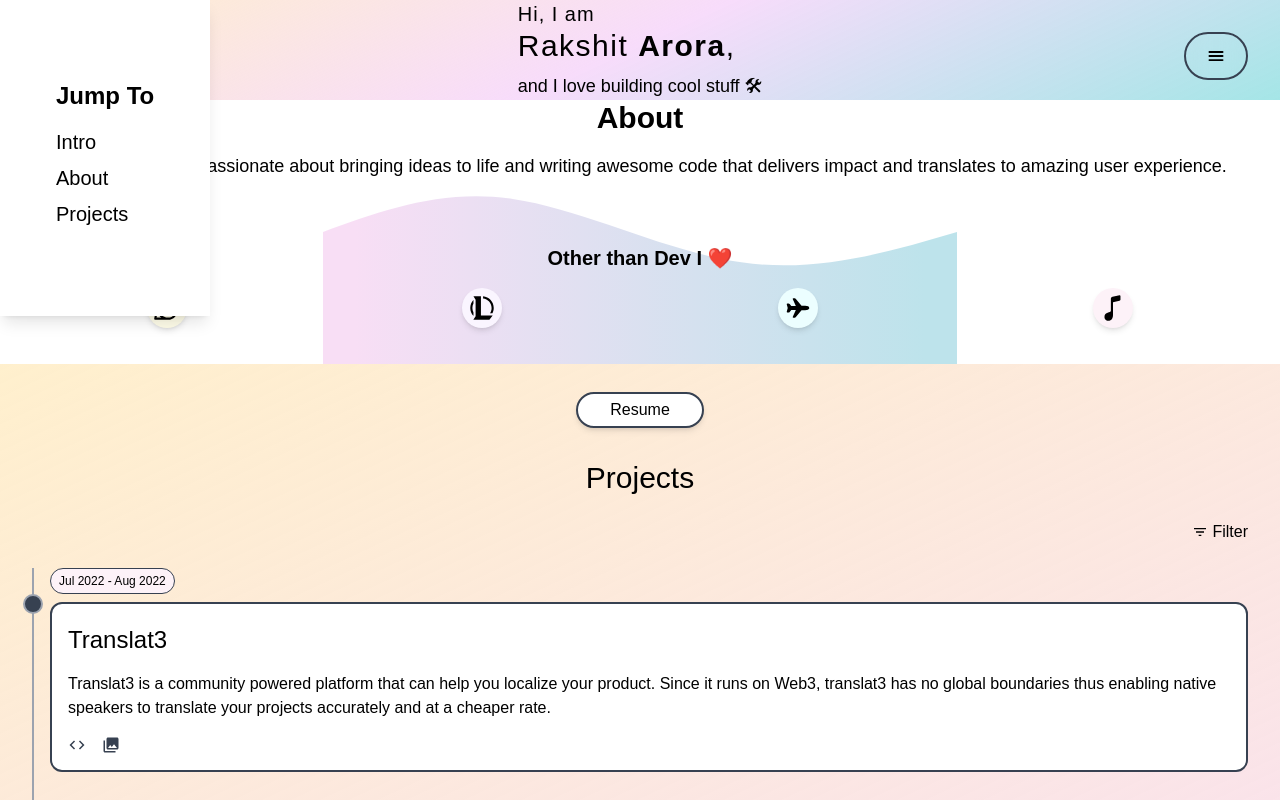
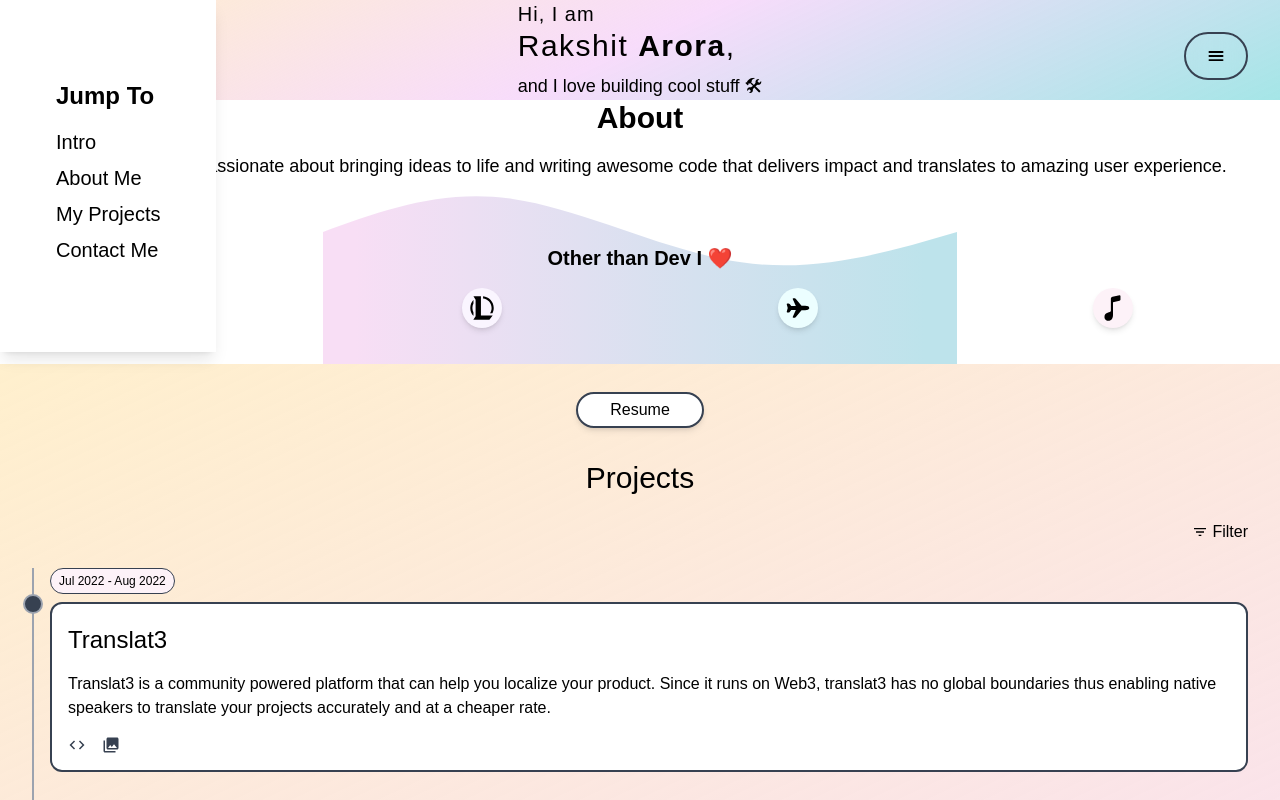
Before and after one commit to rakshit087/rakshit087.github.io, a Next.js app: page / in a window 1280 px wide. Both pictures are taken after a click on the button 1216 px from the left and 56 px from the top of the page. Built offline with nearby package versions, Linux system fonts and the light colour scheme; what next-real-viewport would draw is missing.

Commit message:
Started working on Contact Secion

```diff
--- a/src/layouts/Navbar.tsx
+++ b/src/layouts/Navbar.tsx
@@ -49,7 +49,7 @@ export const Navbar = () => {
                 setOpen(false);
               }}
             >
-              About
+              About Me
             </a>
             <a
               href="#projects"
@@ -58,7 +58,16 @@ export const Navbar = () => {
                 setOpen(false);
               }}
             >
-              Projects
+              My Projects
+            </a>
+            <a
+              href="#connect"
+              className="mb-2 text-xl"
+              onClick={() => {
+                setOpen(false);
+              }}
+            >
+              Contact Me
             </a>
           </div>
         </div>
--- a/src/pages/index.tsx
+++ b/src/pages/index.tsx
@@ -4,6 +4,7 @@ import { About } from '../sections/About';
 import { Intro } from '../sections/Intro';
 import { Navbar } from '../layouts/Navbar';
 import { Projects } from '../sections/Projects';
+import { Connect } from '../sections/Connect';
 
 const Home: NextPage = () => {
   return (
@@ -18,6 +19,7 @@ const Home: NextPage = () => {
         <Intro />
         <About />
         <Projects />
+        <Connect />
       </main>
     </>
   );
--- /dev/null
+++ b/src/sections/Connect.tsx
@@ -0,0 +1,3 @@
+export const Connect = () => {
+  return <section id="connect" className="flex flex-col items-center justify-center fill-screen snap-start"></section>;
+};
```
